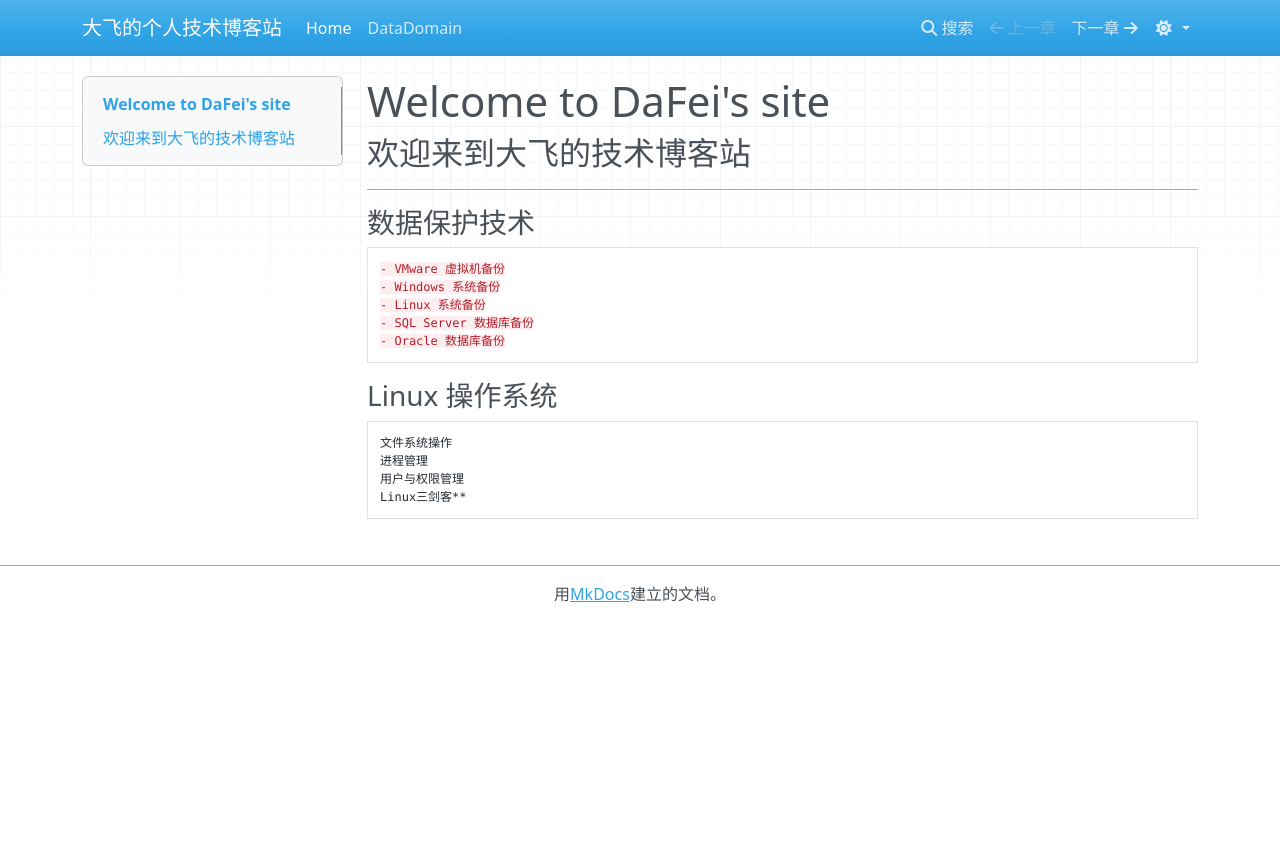
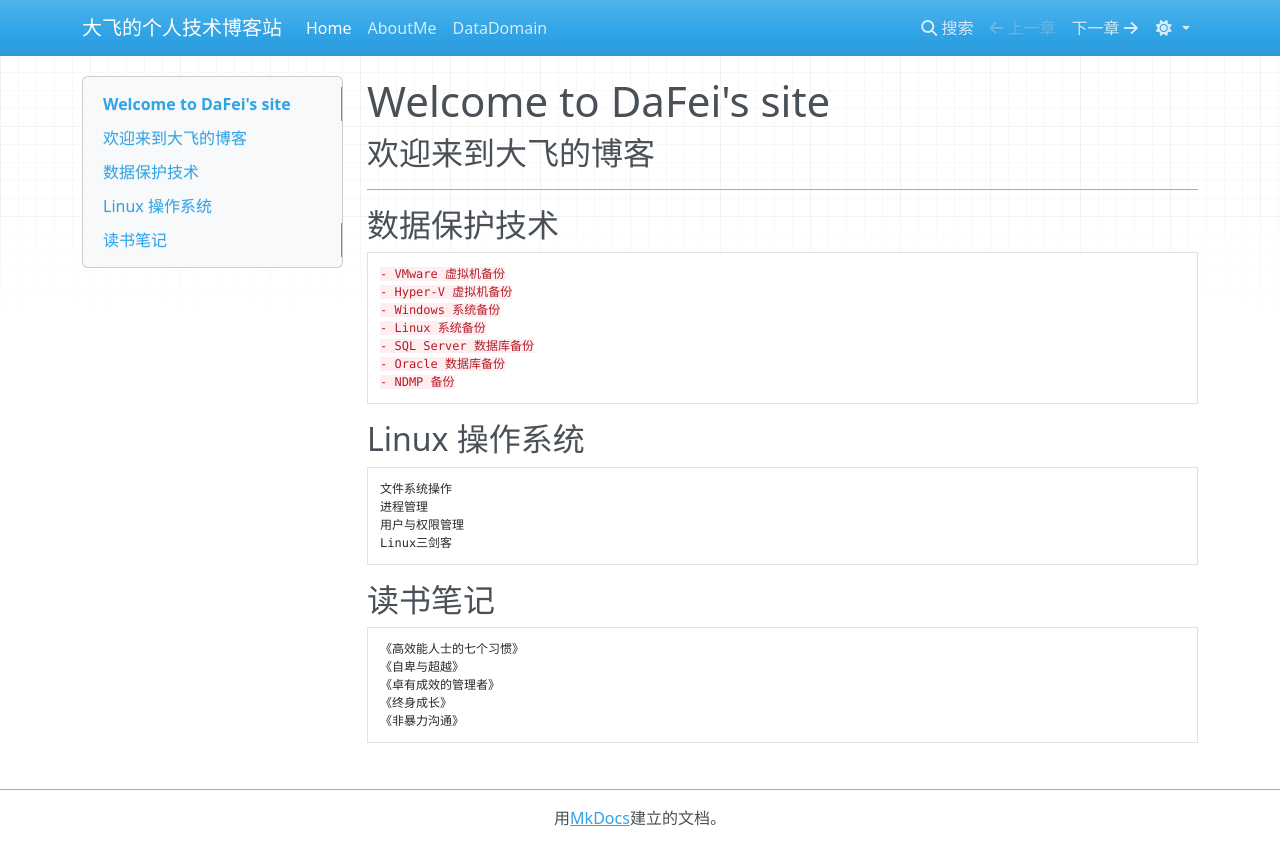
Before and after one commit to fly1248/itdafei, an MkDocs documentation site: the page built from docs/index.md, in a window 1280 px wide. Shown: the top 865 px of the page. Built offline with MkDocs 1.6.1, drawn with Linux system fonts in a browser that asks for light colours; nearby versions of some CDN libraries.

Commit message:
updated index,domain,aboutme

```diff
--- a/docs/index.md
+++ b/docs/index.md
@@ -1,20 +1,30 @@
 # Welcome to DaFei's site
-## **欢迎来到大飞的技术博客站**
+## **欢迎来到大飞的博客**
 
 -----------------------------
 
-### 数据保护技术
+## 数据保护技术
 
 	- VMware 虚拟机备份
+	- Hyper-V 虚拟机备份
 	- Windows 系统备份
 	- Linux 系统备份
 	- SQL Server 数据库备份
 	- Oracle 数据库备份
+	- NDMP 备份
 
-### Linux 操作系统
+## Linux 操作系统
 
 
     文件系统操作
     进程管理
     用户与权限管理
-    Linux三剑客**
+    Linux三剑客
+
+## 读书笔记
+
+	《高效能人士的七个习惯》
+	《自卑与超越》
+	《卓有成效的管理者》
+	《终身成长》
+	《非暴力沟通》
--- a/mkdocs.yml
+++ b/mkdocs.yml
@@ -9,6 +9,7 @@ site_url: https://feisite.cn  # 替换为你的自定义域名
 
 nav:
   - Home: index.md
+  - AboutMe: AboutMe.md
   - DataDomain: DataDomain.md
 
 # theme: readthedocs
```
